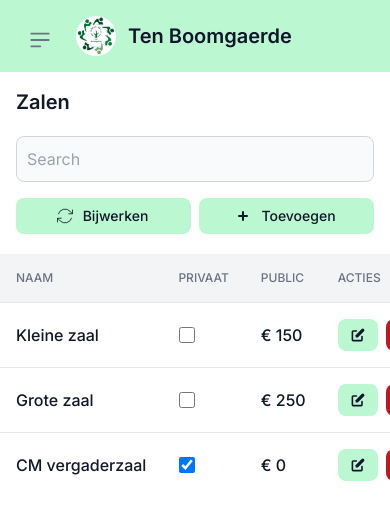
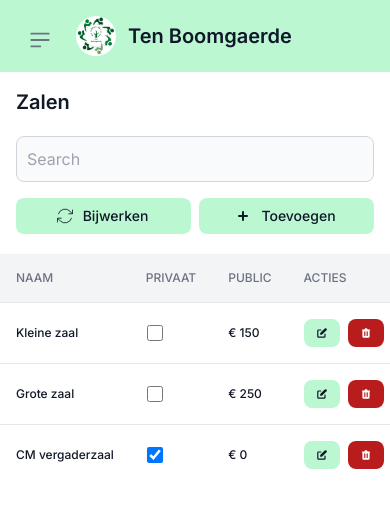
Before and after one commit to WEB4YOU-BE/P007-TenBoomgaerde, a Next.js app: page /dashboard/zalen in a window 390 px wide. Shown: the top 520 px of the page. Built offline with nearby package versions, Linux system fonts and the light colour scheme.

Commit message:
Responsive fix on zalen
Signed-off-by: Tiebe Deweerdt <tiebe.dw1@gmail.com>

```diff
--- a/src/app/dashboard/zalen/page.tsx
+++ b/src/app/dashboard/zalen/page.tsx
@@ -71,7 +71,7 @@ export default function Index() {
             <div className={"overflow-x-auto"}>
                 <div className={"inline-block min-w-full align-middle"}>
                     <div className={"overflow-hidden shadow"}>
-                        <table className={"min-w-full divide-y divide-gray-200 table-fixed"}>
+                        <table className={"min-w-full divide-y divide-gray-200 table-fixed sm:text-xs"}>
                             <thead className={"bg-gray-100"}>
                             <tr>
                                 {
@@ -92,7 +92,7 @@ export default function Index() {
                             <tbody className={"divide-y divide-gray-200"}>
                             {zalen.map((zaal) => (
                                 <tr className={"hover:bg-gray-100"} key={zaal.id}>
-                                    <td className={"p-4 text-base font-medium text-gray-900 whitespace-nowrap"}>
+                                    <td className={"p-4 text-xs sm:text-base font-medium text-gray-900 whitespace-nowrap"}>
                                         <data value={"naam"}>{zaal.name}</data>
                                     </td>
                                     <td>
@@ -107,7 +107,7 @@ export default function Index() {
                                             />
                                         </div>
                                     </td>
-                                    <td className={"p-4 text-base font-medium text-gray-900 whitespace-nowrap"}>
+                                    <td className={"p-4 text-xs sm:text-base font-medium text-gray-900 whitespace-nowrap"}>
                                         <data value={"naam"}>&euro; {zaal.dayPrice}</data>
                                     </td>
                                     <td className={"p-4 space-x-2 whitespace-nowrap"}>
@@ -116,7 +116,7 @@ export default function Index() {
                                             href={`/dashboard/zalen/${zaal.id}`}
                                         >
                                             <svg
-                                                className={"w-4 h-4"}
+                                                className={"w-3 sm:w-4 h-3 sm:h-4"}
                                                 fill={"currentColor"}
                                                 viewBox={"0 0 20 20"}
                                                 xmlns={"http://www.w3.org/2000/svg"}
@@ -138,7 +138,7 @@ export default function Index() {
                                             onClick={() => deleteOnClick(zaal.name)}
                                         >
                                             <svg
-                                                className={"w-4 h-4"}
+                                                className={"w-3 sm:w-4 h-3 sm:h-4"}
                                                 fill={"currentColor"}
                                                 viewBox={"0 0 20 20"}
                                                 xmlns={"http://www.w3.org/2000/svg"}
```
